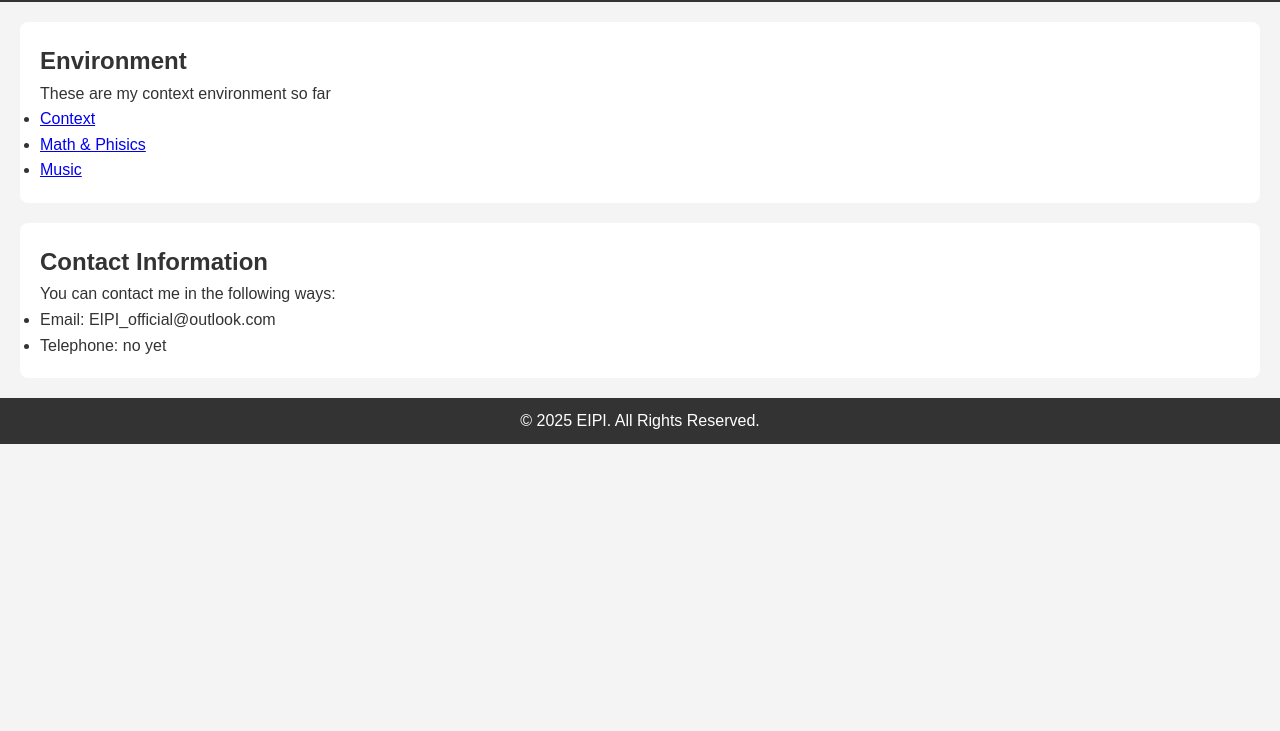
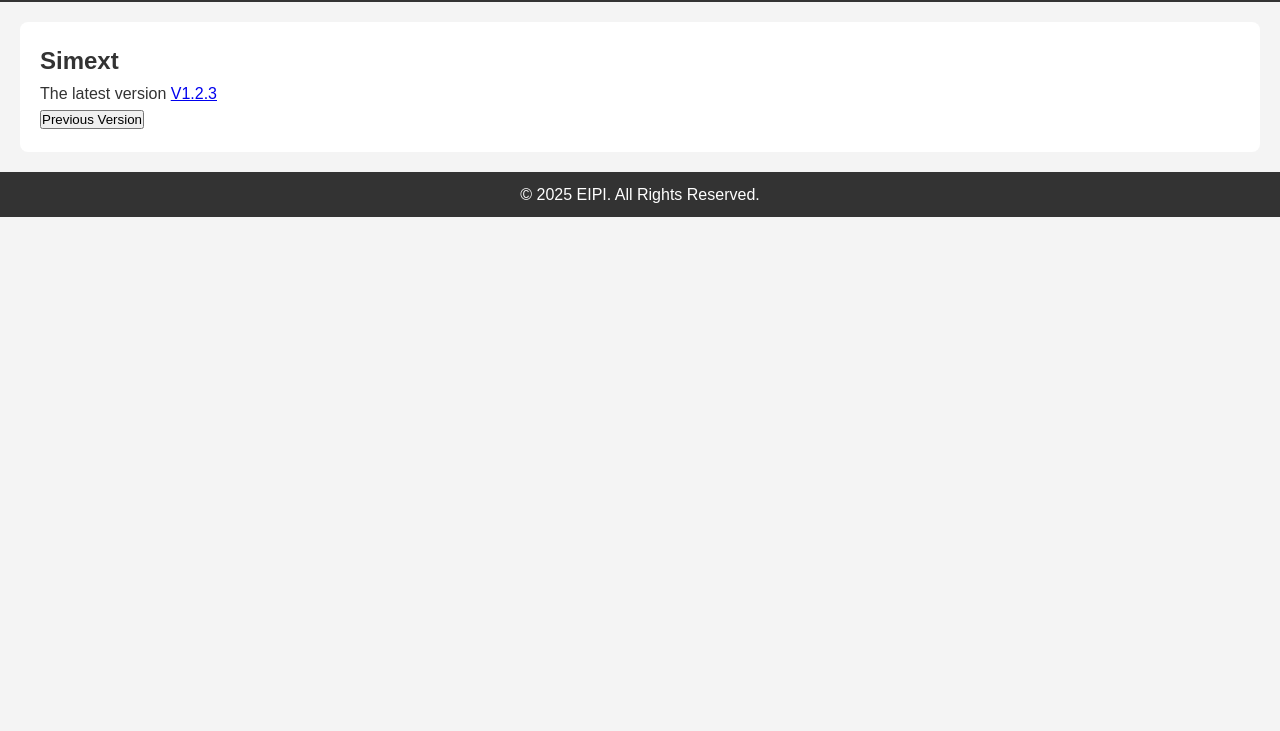
Before and after one commit to EIPIofficial/EIPIofficial.github.io, a plain HTML site: page context.html in a window 1280 px wide. Shown: the part 69-800 px from the top of the page. Drawn offline with Linux system fonts and the light colour scheme.

Commit message:
Update context.html

```diff
--- a/context.html
+++ b/context.html
@@ -8,27 +8,38 @@
 </head>
 <body>
     <header>
-        <h1>Welcome to EIPI's Context projects</h1>
+        <h1>EIPI's Context Projects</h1>
     </header>
 
     <section id="simext">
-        <h2>Environment</h2>
-        <p>These are my context environment so far</p>
-        <ul>
-            <li><a href="https://www.example.com">Context</a></li>
-            <li><a href="https://www.example.com">Math & Phisics</a></li>
-            <li><a href="https://www.example.com">Music</a></li>
+        <h2>Simext</h2>
+        <p>The latest version <a href="https://github.com/EIPIofficial/Simext/blob/main/env_V1.2.3.tex">V1.2.3</a></p>
+        <button onclick="simext1()">Previous Version</button>
+        <ul id="more" style="display: none;">
+            <li><a href="https://github.com/EIPIofficial/Simext/blob/main/env_V1.0.0.tex">V1.0.0</a></li>
+            <li><a href="https://github.com/EIPIofficial/Simext/blob/main/env_V1.0.1.tex">V1.0.1</a></li>
+            <li><a href="https://github.com/EIPIofficial/Simext/blob/main/env_V1.0.2.tex">V1.0.2</a></li>
+            <li><a href="https://github.com/EIPIofficial/Simext/blob/main/env_V1.1.0.tex">V1.1.0</a></li>
+            <li><a href="https://github.com/EIPIofficial/Simext/blob/main/env_V1.1.1.tex">V1.1.1</a></li>
+            <li><a href="https://github.com/EIPIofficial/Simext/blob/main/env_V1.1.2.tex">V1.1.2</a></li>
+            <li><a href="https://github.com/EIPIofficial/Simext/blob/main/env_V1.1.3.tex">V1.1.3</a></li>
+            <li><a href="https://github.com/EIPIofficial/Simext/blob/main/env_V1.1.4.tex">V1.1.4</a></li>
+            <li><a href="https://github.com/EIPIofficial/Simext/blob/main/env_V1.2.0.tex">V1.2.0</a></li>
+            <li><a href="https://github.com/EIPIofficial/Simext/blob/main/env_V1.2.1.tex">V1.2.1</a></li>
+            <li><a href="https://github.com/EIPIofficial/Simext/blob/main/env_V1.2.2.tex">V1.2.2</a></li>
         </ul>
     </section>
 
-    <section id="contact">
-        <h2>Contact Information</h2>
-        <p>You can contact me in the following ways:</p>
-        <ul>
-            <li>Email: EIPI_official@outlook.com</li>
-            <li>Telephone: no yet</li>
-        </ul>
-    </section>
+    <script>
+    function simext1() {
+        var moreContent = document.getElementById('more');
+        if (moreContent.style.display === 'none') {
+            moreContent.style.display = 'block';
+        } else {
+        moreContent.style.display = 'none';
+        }
+    }
+    </script>
 
     <footer>
         <p>&copy; 2025 EIPI. All Rights Reserved.</p>
```
